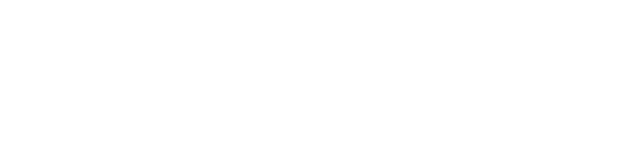
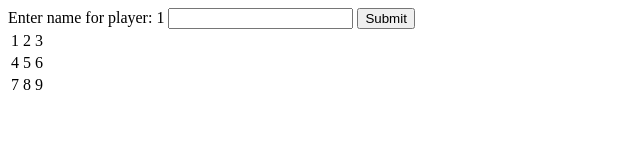
Before and after one commit to sweisscct/24B-TikTakToe, a plain HTML site: page index.html in a window 1280 px wide. Shown: the whole page, without its empty margins (0-640 px from the left). Drawn offline with Linux system fonts and the light colour scheme.

Commit message:
Table setup

```diff
--- a/index.html
+++ b/index.html
@@ -7,7 +7,32 @@
     <link rel="stylesheet" href="style.css">
 </head>
 <body>
+    <label for="player-name">Enter name for player: <span id="player-name-label">1</span></label>
+    <input type="text" name="player-name" id="player-name">
+    <button id="submit">Submit</button>
 
+    <!-- Board/grid -->
+     <!--
+        Table
+
+    -->
+    <table>
+        <tr>
+            <td id="r0c0">1</td>
+            <td id="r0c1">2</td>
+            <td id="r0c2">3</td>
+        </tr>
+        <tr>
+            <td id="r1c0">4</td>
+            <td id="r1c1">5</td>
+            <td id="r1c2">6</td>
+        </tr>
+        <tr>
+            <td id="r2c0">7</td>
+            <td id="r2c1">8</td>
+            <td id="r2c2">9</td>
+        </tr>
+    </table>
 </body>
 <script src="script.js"></script>
 </html>
```
Also changed, not shown: 1 other file.
